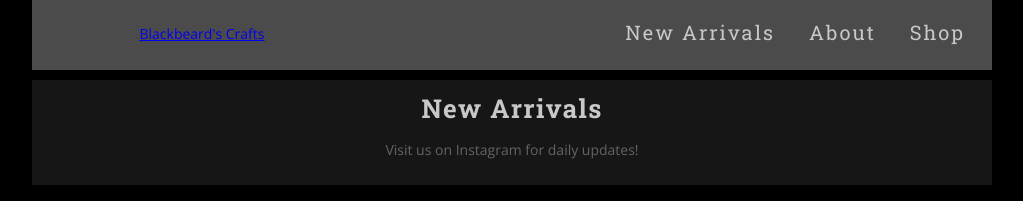
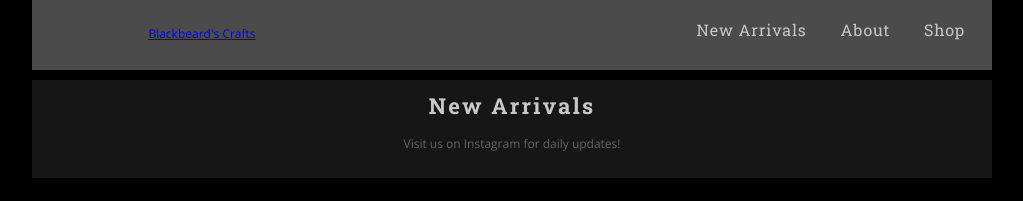
Before and after one commit to blukoi/2019-wd2, a plain HTML site: page Week06.homework/index.html in a window 1280 px wide. Shown: the top 201 px of the page, without its empty margins (128-1151 px from the left). Drawn offline with nearby package versions, Linux system fonts and the light colour scheme; a script that the page names is missing; a web font is replaced by a local one.

Commit message:
Slight font adjustments
Changed some font sizes and hover effects including background colors.

```diff
--- a/Week06.homework/layout.css
+++ b/Week06.homework/layout.css
@@ -41,11 +41,11 @@ body {
 }
 
 .navbar a {
-    font-size: 20px;
+    font-size: 16px;
     text-decoration: none;
     color: rgb(200, 200, 200);
     font-family: 'Roboto Slab', sans-serif, bold;
-    letter-spacing: .1em;
+    letter-spacing: .05em;
 }
 
 .navbar ul {
@@ -64,7 +64,6 @@ body {
 }
 
 a:hover {
-    background-color: white;
     color: red;
 }
 
@@ -77,7 +76,7 @@ p {
     margin: 10px;
     padding-bottom: 15px;
     font-family: 'Open Sans', sans-serif;
-    font-size: 14px;
+    font-size: 12px;
     color: rgb(206, 206, 206);
 }
 
--- a/Week06.homework/style.css
+++ b/Week06.homework/style.css
@@ -39,8 +39,8 @@ h1 {
     margin: 0px 10px;
     margin-bottom: 15px;
     color: white;
-    font-size: 26px;
-    letter-spacing: .05em;
+    font-size: 22px;
+    letter-spacing: .1em;
 }
 
 .section-title h1 {
@@ -114,9 +114,6 @@ h2 {
     width: 100%;
 }
 
-.footer-social p {
-}
-
 .footer-copyright p {
     color: rgb(75, 75, 75);
     background-color: rgb(22, 22, 22);
```
